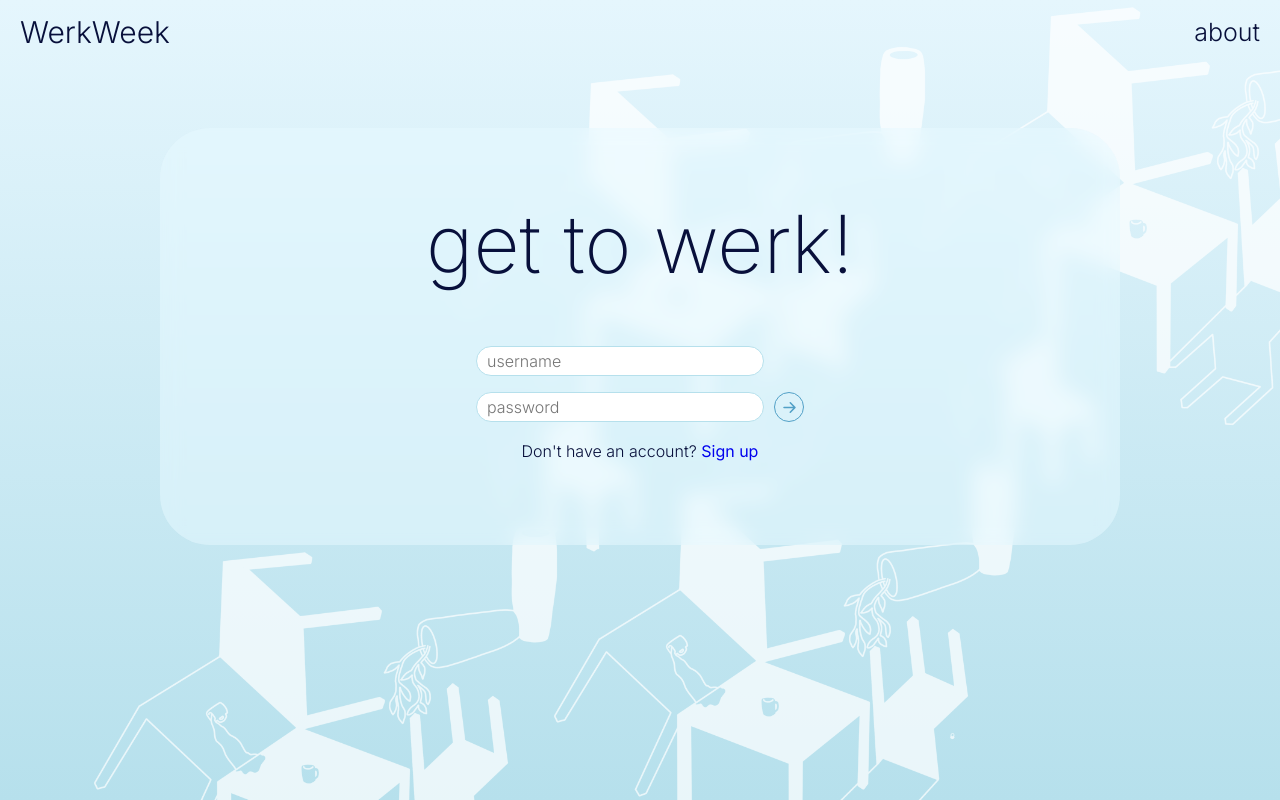
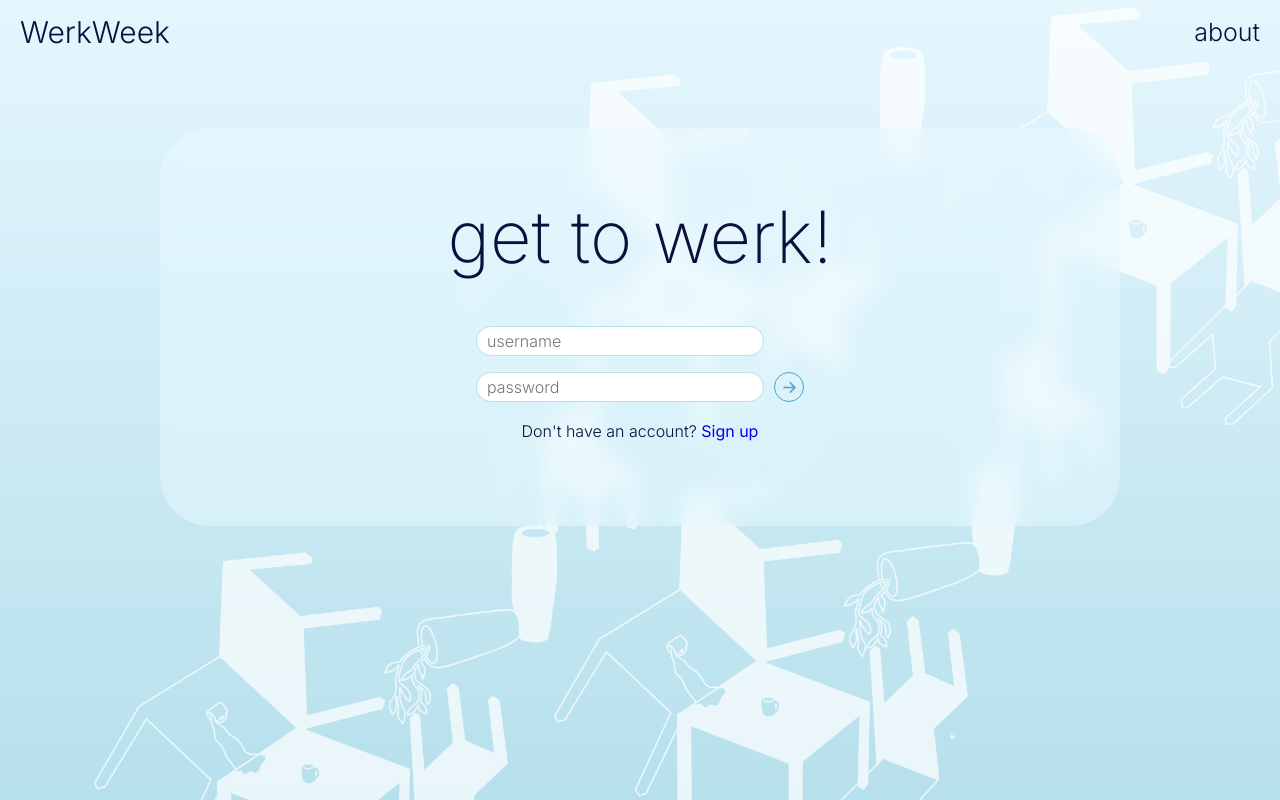
Before and after one commit to armstmol01/weekly-planner, a React (Create React App) app in the folder client/: page / in a window 1280 px wide. Built offline with nearby package versions, Linux system fonts and the light colour scheme; a web font is replaced by a local one.

Commit message:
error msg debug

```diff
--- a/client/src/components/login/Login.css
+++ b/client/src/components/login/Login.css
@@ -36,7 +36,7 @@ h1 {
   margin: 8% 0 1rem 0;
   align-items: center;
   border-radius: 50px;
-  gap: 0.5rem;
+  gap: 0rem;
   backdrop-filter: blur(10px);
 }
 
@@ -124,7 +124,7 @@ button {
 
 .title {
   font-weight: 200;
-  font-size: 5rem;
+  font-size: 4.5rem;
 }
 
 .calendar__icon {
@@ -142,10 +142,11 @@ button {
 
 .login__container .error__msg {
   /* position: absolute; so doesn't affect other elems around it */
-  top: calc(50% - 30px);
-  font-size: 14px;
+  /* top: calc(50% - 30px); */
+  font-size: 16px;
   font-weight: 300;
   height: 18px;
+  margin-bottom: 10px;
   width: 100%;
   text-align: center;
 }
@@ -171,7 +172,7 @@ button {
 /* ===== MEDIA QUERIES (PHONES) ===== */
 @media screen and (max-width: 850px) {
   .title {
-    font-size: 2rem;
+    font-size: 3rem;
   }
 
   .login__container {
@@ -211,7 +212,14 @@ button {
   }
 
   .login__container .error__msg {
-    top: calc(50% - 65px);
+    /* top: calc(50% - 65px); */
+    font-size: 14px;
+  }
+}
+
+@media screen and (max-width: 600px) {
+  .title {
+    font-size: 2rem;
   }
 }
 
```
